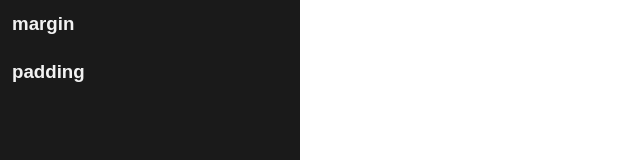
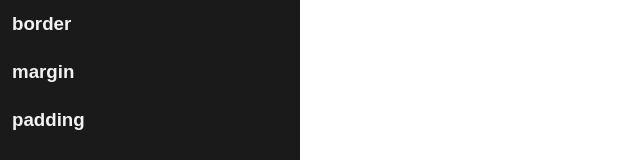
Before and after one commit to simonsteer/youcan, a React (Create React App) app: page / in a window 1280 px wide. Shown: the top 160 px of the page, without its empty margins (0-640 px from the left). Built offline with nearby package versions, Linux system fonts and the light colour scheme; what normalizr would draw is missing.

Commit message:
began work on BorderEditor

```diff
--- /dev/null
+++ b/src/components/ComponentEditor/CSSPropertyEditors/BorderEditor/BorderEditor.tsx
@@ -0,0 +1,17 @@
+import React from 'react'
+import NumericCSSPropertyEditor from '../NumericCSSPropertyEditor';
+import MenuItem from '../../MenuItem';
+import { createDirectionalDropdownProps } from '../DirectionalNumericCSSPropertyEditors/DirectionalNumericCSSPropertyEditor';
+
+export interface BorderEditorProps {
+  onChange: (value: string) => void
+}
+
+const BorderEditor = ({ onChange }: BorderEditorProps) => {
+
+  return <MenuItem title="border">
+    <NumericCSSPropertyEditor displayName="top" dropdownProps={createDirectionalDropdownProps('top')} transformValue={(n, d) => `${n}${d}`} onChange={onChange} />
+  </MenuItem>
+}
+
+export default BorderEditor
--- /dev/null
+++ b/src/components/ComponentEditor/CSSPropertyEditors/BorderEditor/index.ts
@@ -0,0 +1 @@
+export { default } from './BorderEditor'
--- a/src/components/ComponentEditor/CSSPropertyEditors/DirectionalNumericCSSPropertyEditors/DirectionalNumericCSSPropertyEditor.tsx
+++ b/src/components/ComponentEditor/CSSPropertyEditors/DirectionalNumericCSSPropertyEditors/DirectionalNumericCSSPropertyEditor.tsx
@@ -4,7 +4,7 @@ import NumericCSSPropertyEditor from "../NumericCSSPropertyEditor"
 import Flex from '../../../Flex';
 import MenuItem from '../../MenuItem';
 
-const DIRECTIONS = [
+export const DIRECTIONS = [
   'left',
   'bottom',
   'right',
@@ -23,7 +23,7 @@ export interface DirectionalNumericCSSPropertyEditorProps {
   title: string
 }
 
-const DirectionEditor = <T extends Direction>({ onChange, type }: DirectionEditorProps<T>) => <NumericCSSPropertyEditor displayName={type} transformValue={(number, unit) => `${number}${unit}`} dropdownProps={{ options: createDropdownOptions(type), defaultValue: 'px' }} onChange={value => onChange({ type, value })} />
+const DirectionEditor = <T extends Direction>({ onChange, type }: DirectionEditorProps<T>) => <NumericCSSPropertyEditor displayName={type} transformValue={(number, unit) => `${number}${unit}`} dropdownProps={createDirectionalDropdownProps(type)} onChange={value => onChange({ type, value })} />
 
 const DirectionalNumericCSSPropertyEditor = ({ title, onChange }: DirectionalNumericCSSPropertyEditorProps) => {
   const [values, setValues] = useState({ top: '0px', right: '0px', bottom: '0px', left: '0px' })
@@ -51,4 +51,4 @@ const DirectionalNumericCSSPropertyEditor = ({ title, onChange }: DirectionalNum
 
 export default DirectionalNumericCSSPropertyEditor
 
-const createDropdownOptions = <T extends Direction>(type: DirectionEditorProps<T>['type']) => [{ value: 'vw', label: '% window width' }, { value: 'vh', label: '% window height' }, { value: 'px', label: 'pixels' }, { value: '%', label: `% container ${type === 'bottom' || type === 'top' ? 'height' : 'width'}` }]
+export const createDirectionalDropdownProps = <T extends Direction>(type: DirectionEditorProps<T>['type']) => ({ options: [{ value: 'vw', label: '% window width' }, { value: 'vh', label: '% window height' }, { value: 'px', label: 'pixels' }, { value: '%', label: `% container ${type === 'bottom' || type === 'top' ? 'height' : 'width'}` }], defaultValue: 'px' })
--- a/src/components/ComponentEditor/CSSPropertyEditors/index.ts
+++ b/src/components/ComponentEditor/CSSPropertyEditors/index.ts
@@ -1 +1,2 @@
 export * from "./DirectionalNumericCSSPropertyEditors"
+export { default as BorderEditor } from './BorderEditor'
--- a/src/components/ComponentEditor/ComponentEditor.tsx
+++ b/src/components/ComponentEditor/ComponentEditor.tsx
@@ -2,11 +2,12 @@ import React from 'react'
 import styled from 'styled-components'
 import Flex from '../Flex'
 import { COLORS } from '../constants'
-import { PaddingEditor, MarginEditor } from './CSSPropertyEditors';
+import { PaddingEditor, MarginEditor, BorderEditor } from './CSSPropertyEditors';
 
 const ComponentEditor = () => <Root column reverse justify="end">
   <PaddingEditor onChange={console.log} />
   <MarginEditor onChange={console.log} />
+  <BorderEditor onChange={console.log} />
 </Root>
 
 export default ComponentEditor
```
